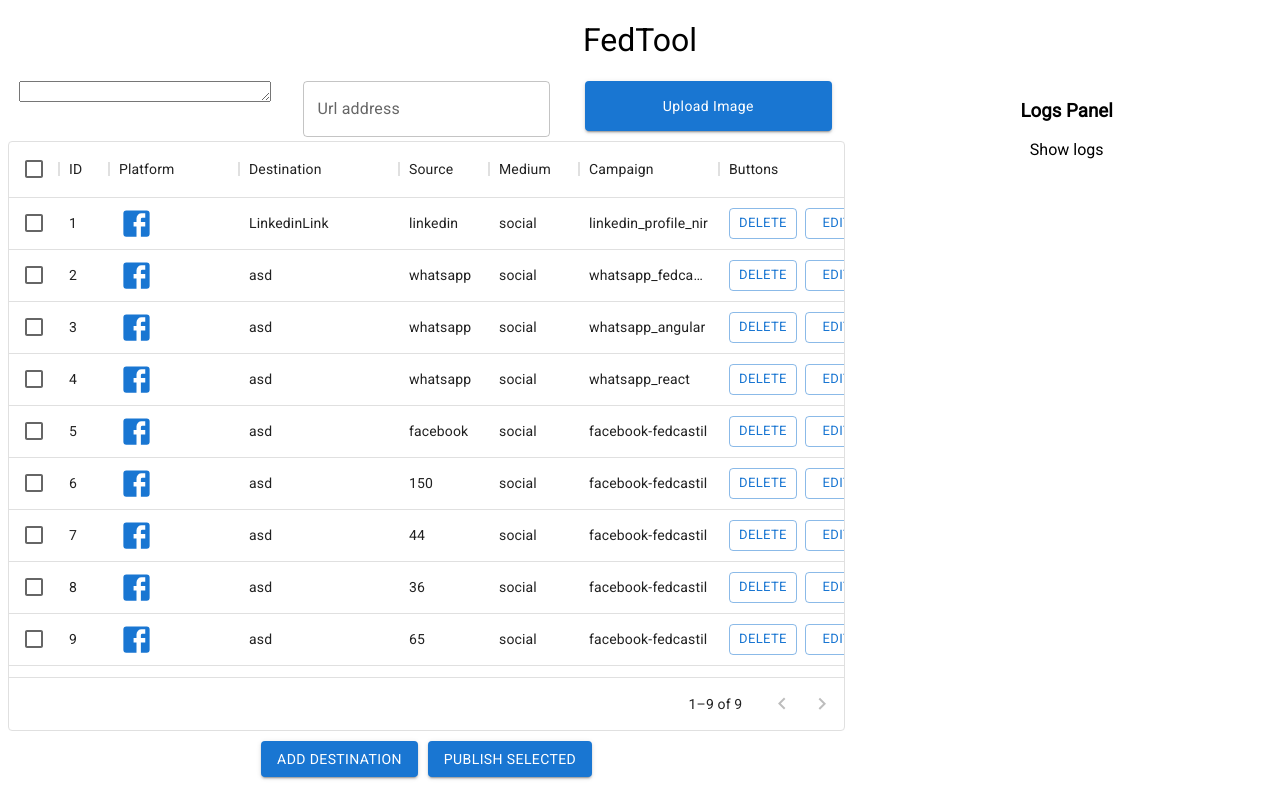
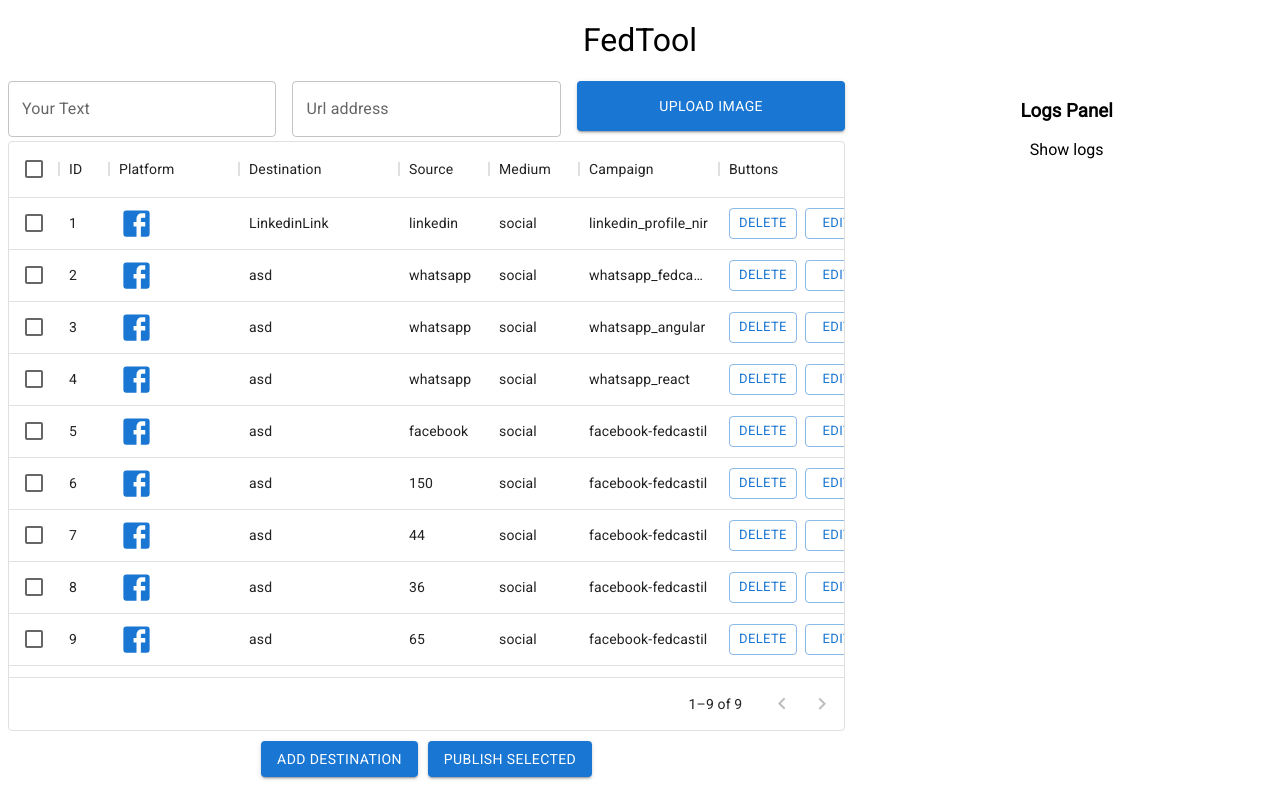
Before and after one commit to fed-cast-il/social-publish-tool, a React (Vite) app: page / in a window 1280 px wide. Built offline with nearby package versions, Linux system fonts and the light colour scheme.

Commit message:
SPT-8 styling text fields

```diff
--- a/src/components/InputsBox.jsx
+++ b/src/components/InputsBox.jsx
@@ -18,12 +18,13 @@ export default function InputsBox() {
   }
 
   return (
-    <Grid container spacing={1}>
+    <Grid container spacing={2}>
       <Grid item xs={12} md={4}>
-        <TextareaAutosize
+        <TextField
           id="outlined-basic"
           label="Your Text"
-          style={{ width: "90%" }}
+          multiline
+          fullWidth
         />
       </Grid>
 
@@ -31,8 +32,8 @@ export default function InputsBox() {
         <TextField
           id="outlined-basic"
           label="Url address"
-          multiline
-          style={{ width: "90%" }} />
+          fullWidth
+         />
       </Grid>
 
       <Grid item xs={12} md={4}>
@@ -40,7 +41,7 @@ export default function InputsBox() {
         <Button
           variant="contained"
           component="label"
-          style={{ width: "90%", height: 50, marginBottom: 10, textTransform: "none" }}>
+          style={{ height: 50, marginBottom: 10, width: '100%' }}>
 
           Upload Image
           <input
```
